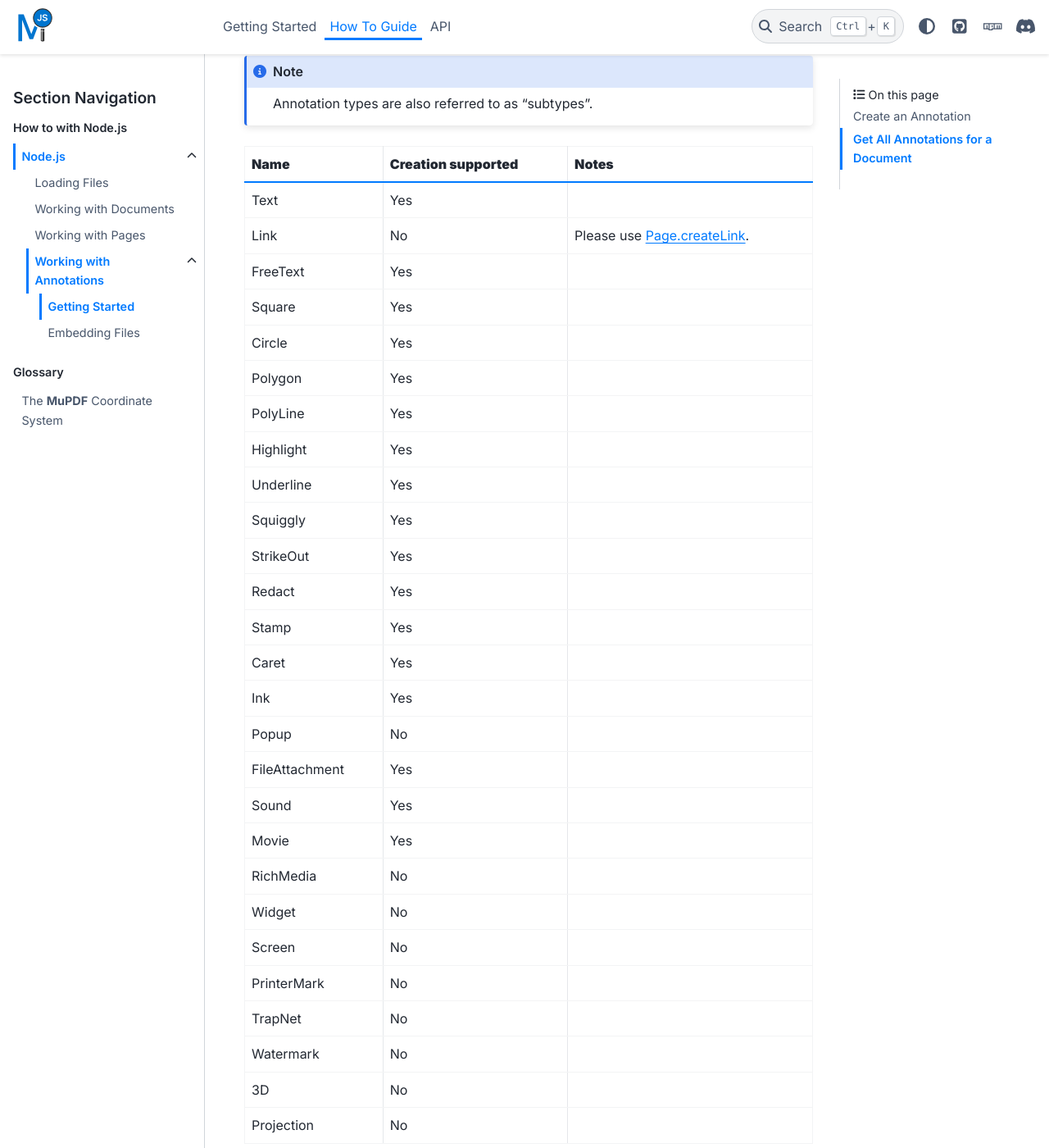
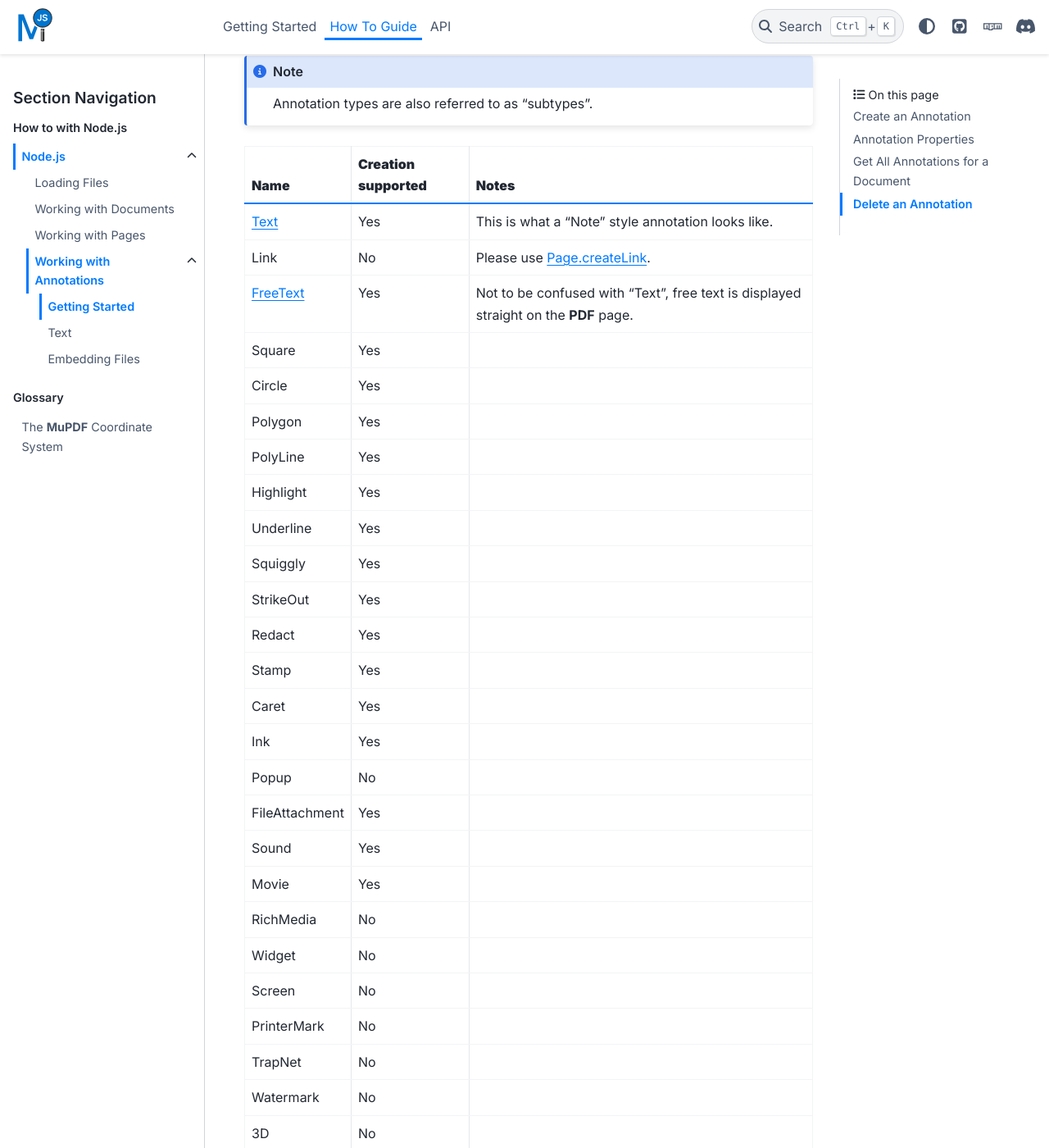
Before and after one commit to ArtifexSoftware/mupdf.js, a Sphinx documentation site: the page built from docs/how-to-guide/node/annotations/getting-started/index.rst, in a window 1280 px wide and 1400 px high, scrolled down 720 px. Shown: the whole window at 82% size. Built offline with Sphinx 7.4.7 and the PyData theme 0.15.4, drawn with Linux system fonts in a browser that asks for light colours; some of the changed text lies outside the part shown.

Commit message:
Starts information on text annotations.

```diff
--- a/docs/footer.rst
+++ b/docs/footer.rst
@@ -155,3 +155,6 @@
 .. _PDFPage: https://mupdf.readthedocs.io/en/latest/mutool-run-js-api.html#pdfpage
 .. _PDFAnnotation: https://mupdf.readthedocs.io/en/latest/mupdf-js.html#pdfannotation
 .. _createAnnotation: https://mupdf.readthedocs.io/en/latest/mutool-run-js-api.html#createAnnotation
+.. _setIcon:
+.. _change the look of the icon: https://mupdf.readthedocs.io/en/latest/mutool-object-pdf-annotation.html#setIcon
+.. _QuadPoints: https://mupdf.readthedocs.io/en/latest/mupdf-js.html#setQuadPoints
--- a/docs/how-to-guide/node/annotations/getting-started/index.rst
+++ b/docs/how-to-guide/node/annotations/getting-started/index.rst
@@ -43,15 +43,15 @@
    * - **Name**
      - **Creation supported**
      - **Notes**
-   * - Text
+   * - :ref:`Text <Node_How_To_Guide_Annotations_Text>`
      - Yes
-     -
+     - This is what a "Note" style annotation looks like.
    * - Link
      - No
      - Please use `Page.createLink <https://mupdf.readthedocs.io/en/latest/mutool-run-js-api.html#mutool-run-js-api-page-create-link>`_.
-   * - FreeText
+   * - :ref:`FreeText <Node_How_To_Guide_Annotations_Text>`
      - Yes
-     -
+     - Not to be confused with "Text", free text is displayed straight on the **PDF** page.
    * - Square
      - Yes
      -
@@ -126,6 +126,14 @@
      -
 
 
+Annotation Properties
+--------------------------------------------
+
+List the common properties ...
+
+- Setting size and position with `setRect`.
+
+"Cour", "Helv", "TiRo"
 
 
 .. _Node_How_To_Get_All_Annotations:
@@ -148,7 +156,10 @@
     }
 
 
+.. _Node_How_To_Delete_and_Annotation:
 
+Delete an Annotation
+--------------------------
 
 
 
--- a/docs/how-to-guide/node/annotations/index.rst
+++ b/docs/how-to-guide/node/annotations/index.rst
@@ -18,6 +18,7 @@
     :maxdepth: 2
 
     getting-started/index.rst
+    text/index.rst
     embedding-files/index.rst
 
 
```
Also changed, not shown: docs/how-to-guide/node/annotations/embedding-files/index.rst (+4 -3 lines), docs/how-to-guide/node/annotations/text/index.rst (added, +120 -0 lines).
